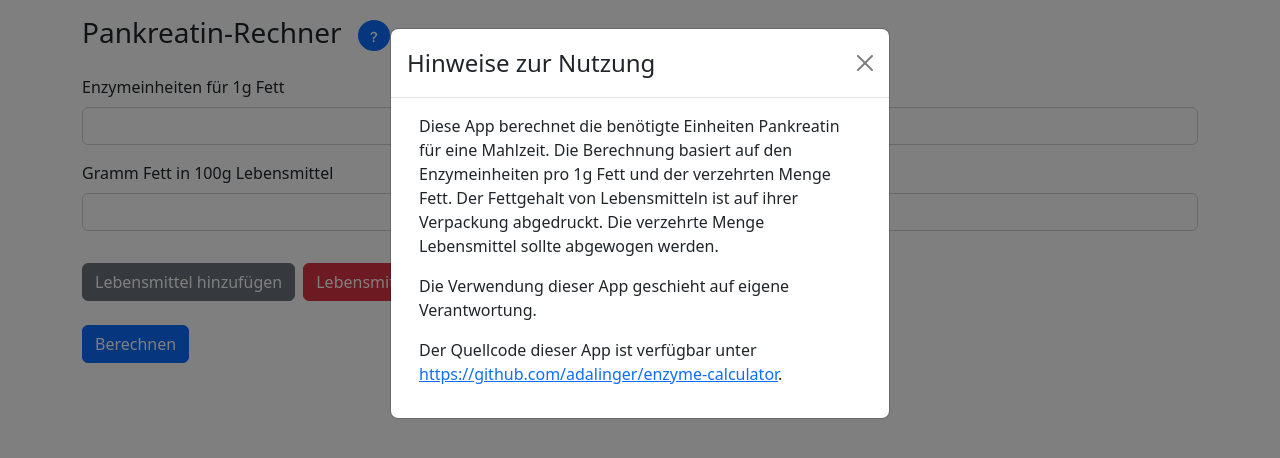
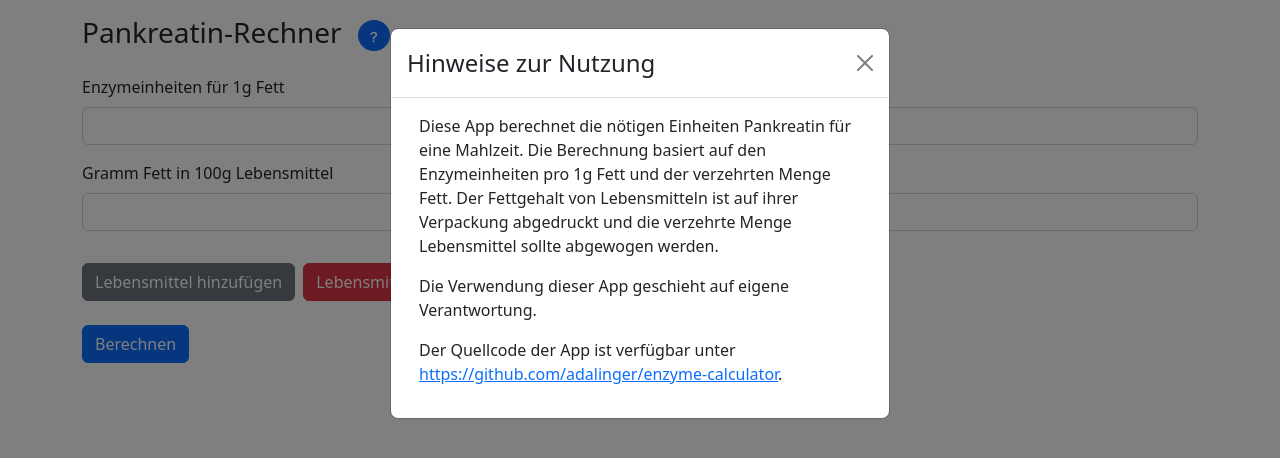
Before and after one commit to adalinger/enzyme-calculator, a React (Create React App) app: page / in a window 1280 px wide. Both pictures are taken after a click on the button 373 px from the left and 35 px from the top of the page. Shown: the top 458 px of the page. Built offline with nearby package versions, Linux system fonts and the light colour scheme.

Commit message:
Update usage note

```diff
--- a/src/main/Calculator.tsx
+++ b/src/main/Calculator.tsx
@@ -4,16 +4,16 @@ import {QuestionLg} from "react-bootstrap-icons";
 
 const usageNotes = <>
     <p>
-        Diese App berechnet die benötigte Einheiten Pankreatin für eine Mahlzeit.
+        Diese App berechnet die nötigen Einheiten Pankreatin für eine Mahlzeit.
         Die Berechnung basiert auf den Enzymeinheiten pro 1g Fett und der verzehrten Menge Fett.
-        Der Fettgehalt von Lebensmitteln ist auf ihrer Verpackung abgedruckt.
-        Die verzehrte Menge Lebensmittel sollte abgewogen werden.
+        Der Fettgehalt von Lebensmitteln ist auf ihrer Verpackung abgedruckt
+        und die verzehrte Menge Lebensmittel sollte abgewogen werden.
     </p>
     <p>
         Die Verwendung dieser App geschieht auf eigene Verantwortung.
     </p>
     <p>
-        Der Quellcode dieser App ist verfügbar unter <a
+        Der Quellcode der App ist verfügbar unter <a
         href="https://github.com/adalinger/enzyme-calculator">https://github.com/adalinger/enzyme-calculator</a>.
     </p>
 </>;
```
